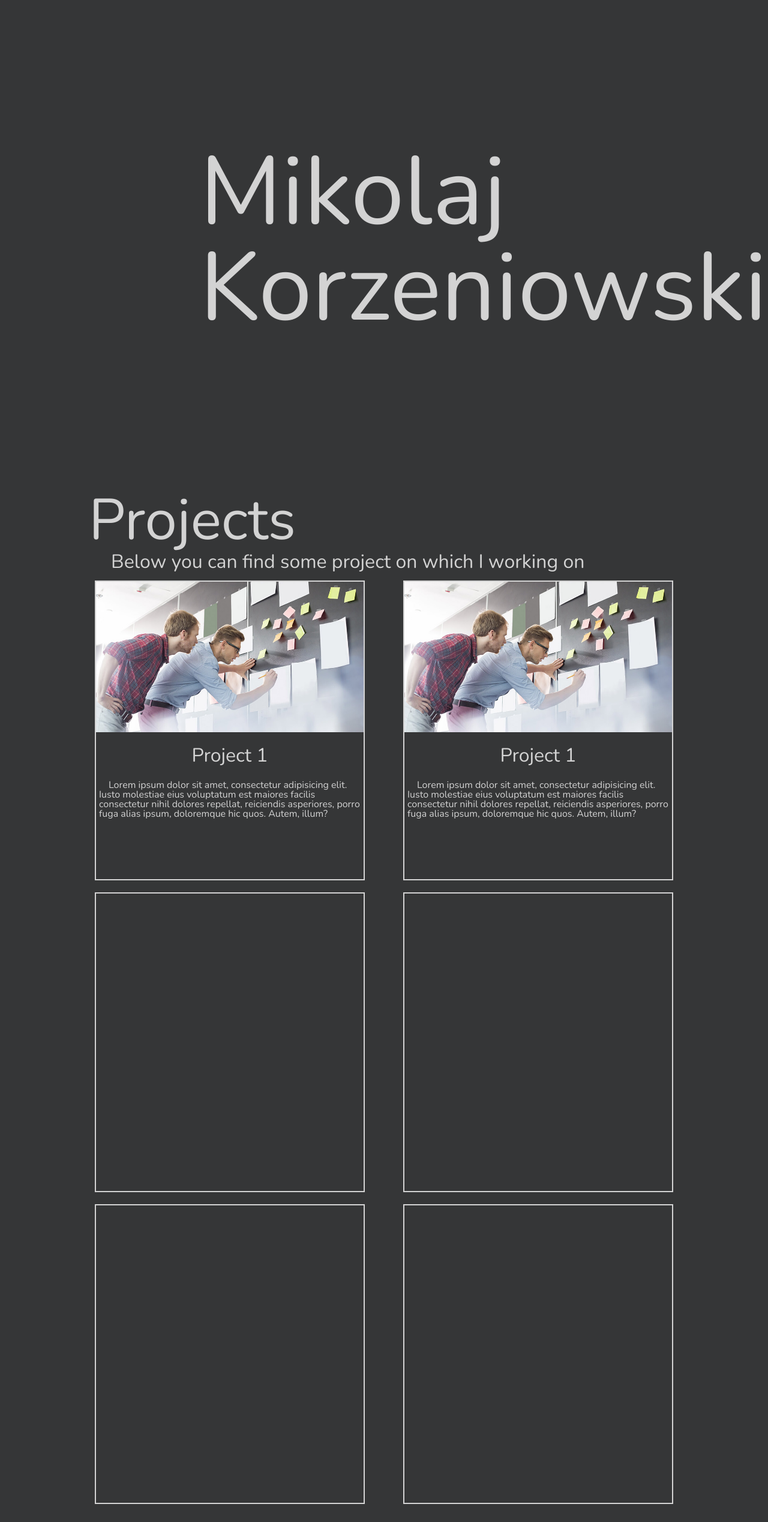
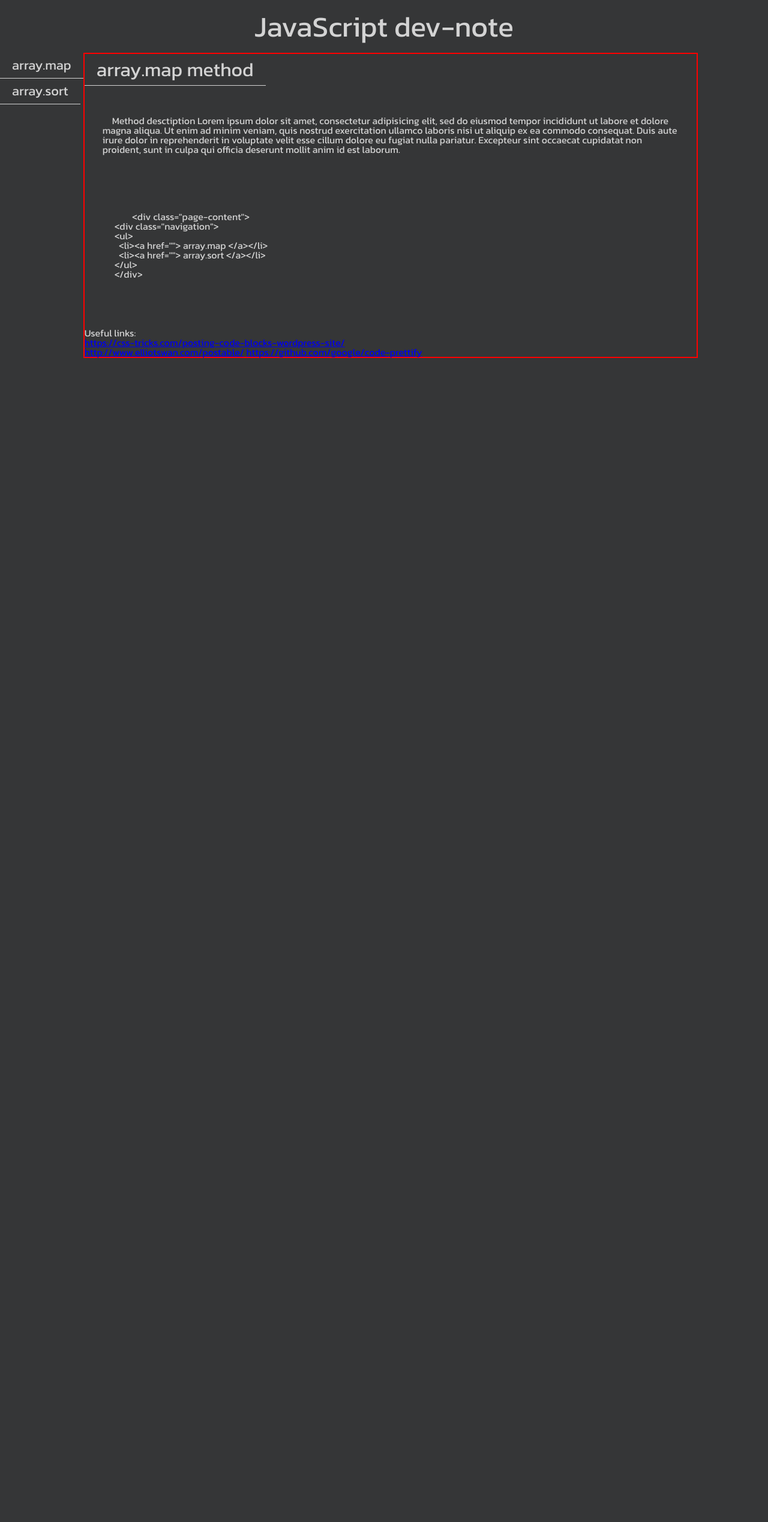
Before and after one commit to mkorzeniowski/devNote, a PHP site: page / in a window 1280 px wide. Shown: the whole page at 60% size. After the commit the page ends 597 px from the top, so only its background shows below. Run offline with PHP 8.4, Linux system fonts and the light colour scheme; style sheets or scripts are compiled from the project's sources; some libraries are stand-ins or nearby versions.

Commit message:
first commit added basic page layout

```diff
--- a/css/styles.css
+++ b/css/styles.css
@@ -2,120 +2,50 @@
   box-sizing: border-box; }
 
 body {
-  background: #353637; }
+  background: #353637;
+  font-family: 'Kanit', sans-serif;
+  color: #d3d3d3; }
 
 .page-content {
-  width: 80%;
-  margin: 0 auto; }
+  margin: 0 auto;
+  display: flex; }
 
-#welcomeSection {
-  display: flex;
-  justify-content: center;
-  align-items: center;
-  height: 800px; }
-
-.text-wrapper {
-  width: 60%; }
-  .text-wrapper h1 {
-    font-family: 'Nunito', sans-serif;
-    font-size: 10em;
-    color: #d3d3d3; }
-
-h2 {
-  font-family: 'Nunito', sans-serif;
-  font-size: 6em;
-  color: #d3d3d3; }
-
-p {
-  font-family: 'Nunito', sans-serif;
-  font-size: 2em;
+header h1 {
+  font-size: 3rem;
+  font-family: 'Kanit', sans-serif;
+  text-align: center;
   color: #d3d3d3;
-  text-indent: 1em;
-  padding: 5px; }
-
-.project-section-wrapper {
   padding: 20px; }
 
-.projects-wrapper {
-  display: flex;
-  justify-content: space-between;
-  flex-flow: row wrap; }
+.navigation ul {
+  list-style: none; }
+  .navigation ul li a {
+    display: inline-block;
+    text-decoration: none;
+    font-size: 22px;
+    padding: 10px 20px 10px;
+    border-bottom: 1px solid #d3d3d3;
+    color: #d3d3d3;
+    font-family: 'Kanit', sans-serif;
+    min-width: 120px; }
 
-.project-box {
-  height: 500px;
-  width: 450px;
-  margin: 10px;
-  border: 2px solid #d3d3d3;
-  position: relative;
-  overflow: hidden;
-  transition: 0.2s all; }
-  .project-box h3 {
-    font-family: 'Nunito', sans-serif;
-    font-size: 2em;
+a:visited {
+  color: white; }
+
+.article {
+  width: 80vw;
+  min-height: 400px;
+  border: 2px solid red; }
+  .article h2 {
+    font-size: 32px;
+    padding: 10px 20px 10px;
+    margin-bottom: 20px;
+    border-bottom: 1px solid #d3d3d3;
     color: #d3d3d3;
-    padding: 20px;
-    text-align: center; }
-  .project-box p {
-    font-size: 1rem; }
-  .project-box:hover {
-    background: #333;
-    border-bottom: 20px solid #d3d3d3; }
-  .project-box:before {
-    content: '';
-    width: 100%;
-    height: 0%;
-    background: #8B1C1C;
-    position: absolute;
-    transition: 0.5s all;
-    opacity: 0.5; }
-  .project-box:hover::before {
-    height: 53%; }
-  .project-box:hover .icon-wrapper {
-    top: 85px; }
-
-.icon-wrapper {
-  position: absolute;
-  top: -80px;
-  height: 80px;
-  left: 0;
-  right: 0;
-  display: flex;
-  transition: top 1s cubic-bezier(0.04, 0.51, 0.03, 1.38);
-  justify-content: center; }
-
-.icon-preview {
-  color: #d3d3d3;
-  font-family: 'Nunito', sans-serif;
-  width: 80px;
-  height: 80px;
-  background: #6C0707;
-  border-radius: 50%;
-  text-align: center;
-  line-height: 3rem;
-  float: left;
-  margin: 0px 10px 0px;
-  text-decoration: none;
-  line-height: 80px;
-  text-transform: uppercase;
-  font-weight: 800;
-  transition: all 0.2s;
-  position: relative; }
-  .icon-preview:before {
-    content: '';
-    width: 100%;
-    height: 100%;
-    background: #fff;
-    position: absolute;
-    border-radius: 50%;
-    top: 0px;
-    left: 0px;
-    transition: 0.5s all;
-    opacity: 0.3; }
-  .icon-preview:hover:before {
-    transform: scale(1.3);
-    opacity: 0; }
-  .icon-preview:hover {
-    transform: scale(1.1); }
-
-.project-thumbnail {
-  width: 100%; }
+    display: inline-block; }
+  .article p {
+    text-indent: 1rem;
+    padding: 30px; }
+  .article pre {
+    margin: 10px;
+    padding: 40px; }
--- /dev/null
+++ b/header.php
@@ -0,0 +1,3 @@
+<header>
+  <h1> JavaScript dev-note </h1>
+</header>
--- a/index.html
+++ b/index.html
@@ -4,9 +4,9 @@
 
 <head>
   <meta charset="utf-8">
-  <title> M.Korzeniowski </title>
+  <title> dev-note </title>
   <!--build:css css/main-min.css -->
-  <link href="https://fonts.googleapis.com/css?family=Nunito" rel="stylesheet">
+  <link href="https://fonts.googleapis.com/css?family=Kanit" rel="stylesheet">
   <link rel="stylesheet" href="css/reset.css">
   <link rel="stylesheet" href="css/styles.css">
 
@@ -14,73 +14,52 @@
 </head>
 
 <body>
+  <!-- <php include('header.php') ?> -->
   <header>
-    <nav>
-      <ul>
-        <li><a href=""></a></li>
-      </ul>
-      <ul>
-        <li><a href=""></a></li>
-      </ul>
-      <ul>
-        <li><a href=""></a></li>
-      </ul>
-      <ul>
-        <li><a href=""></a></li>
-      </ul>
-      <ul>
-        <li><a href=""></a></li>
-      </ul>
-    </nav>
+    <h1> JavaScript dev-note </h1>
   </header>
+
+
   <div class="page-content">
-    <section id="welcomeSection">
-      <div class="text-wrapper">
-        <h1>Mikolaj</h1>
-        <h1>Korzeniowski</h1>
-      </div>
+  <div class="navigation">
+    <ul>
+      <li><a href=""> array.map </a></li>
+      <li><a href=""> array.sort </a></li>
+    </ul>
+  </div>
+  <div class="article-wrapper">
+    <section class="article">
+      <h2> array.map method </h2>
+      <p> Method desctiption Lorem ipsum dolor sit amet, consectetur adipisicing elit, sed do eiusmod tempor incididunt ut labore et dolore magna aliqua. Ut enim ad minim veniam, quis nostrud exercitation ullamco laboris nisi ut aliquip ex ea commodo consequat. Duis aute irure dolor in reprehenderit in voluptate velit esse cillum dolore eu fugiat nulla pariatur. Excepteur sint occaecat cupidatat non proident, sunt in culpa qui officia deserunt mollit anim id est laborum.</p>
+      <?prettify linenums=1?>
+      <pre class="prettyprint">
+      <code>
+        &lt;div class=&quot;page-content&quot;&gt;
+&lt;div class=&quot;navigation&quot;&gt;
+&lt;ul&gt;
+  &lt;li&gt;&lt;a href=&quot;&quot;&gt; array.map &lt;/a&gt;&lt;/li&gt;
+  &lt;li&gt;&lt;a href=&quot;&quot;&gt; array.sort &lt;/a&gt;&lt;/li&gt;
+&lt;/ul&gt;
+&lt;/div&gt;
+      </code>
+    </pre>
+    <div>
+      Useful links:</br>
+      <a href="https://css-tricks.com/posting-code-blocks-wordpress-site/">https://css-tricks.com/posting-code-blocks-wordpress-site/</a></br>
+      <a href="http://www.elliotswan.com/postable/">http://www.elliotswan.com/postable/</a>
+      <a href="https://github.com/google/code-prettify">https://github.com/google/code-prettify</a>
+    </div>
     </section>
-    <section>
-      <div class="project-section-wrapper">
-        <div class="project-section-header">
-          <h2>Projects</h2>
-          <p> Below you can find some project on which I working on</p>
-        </div>
-        <div class="projects-wrapper">
-          <div class="project-box">
-            <img src="img/project.jpg" alt="" class="project-thumbnail">
-            <div class="project-describe">
-              <h3> Project 1</h3>
-              <p> Lorem ipsum dolor sit amet, consectetur adipisicing elit. Iusto molestiae eius voluptatum est maiores facilis consectetur nihil dolores repellat, reiciendis asperiores, porro fuga alias ipsum, doloremque hic quos. Autem, illum?</p>
-            </div>
-            <div class="icon-wrapper">
-              <a href="#" class="icon-preview live-preview"> Live </a>
-              <a href="#" class="icon-preview code-preview"> Code </a>
-            </div>
-          </div>
-          <div class="project-box">
-            <img src="img/project.jpg" alt="" class="project-thumbnail">
-            <div class="project-describe">
-              <h3> Project 1</h3>
-              <p> Lorem ipsum dolor sit amet, consectetur adipisicing elit. Iusto molestiae eius voluptatum est maiores facilis consectetur nihil dolores repellat, reiciendis asperiores, porro fuga alias ipsum, doloremque hic quos. Autem, illum?</p>
-            </div>
-            <div class="icon-wrapper">
-              <a href="#" class="icon-preview live-preview"> Live </a>
-              <a href="#" class="icon-preview code-preview"> Code </a>
-            </div>
-          </div>
-          <div class="project-box">      </div>
-          <div class="project-box">      </div>
-          <div class="project-box">      </div>
-          <div class="project-box">      </div>
-        </div>
-      </div>
-    </section>
-    <footer>
+  </div>
+  </div>
 
-    </footer>
+  <footer>
+
+  </footer>
+
   </div>
 </body>
+<script src="https://cdn.rawgit.com/google/code-prettify/master/loader/run_prettify.js?lang=css&amp;skin=sons-of-obsidian"></script>
 <script type="text/javascript" src="js/script1.js"></script>
 
 </html>
--- a/scss/styles.scss
+++ b/scss/styles.scss
@@ -1,149 +1,69 @@
-*{
+* {
   box-sizing: border-box;
 }
 
-
-body{
+body {
   background: #353637;
+  font-family: 'Kanit', sans-serif;
+  color: #d3d3d3;
 }
 
-.page-content{
-  width: 80%;
+.page-content {
   margin: 0 auto;
+  display: flex;
 }
+/// header part
+header h1 {
+  font-size: 3rem;
+  font-family: 'Kanit', sans-serif;
+  text-align: center;
+  color: #d3d3d3;
+  padding: 20px;
+}
+.navigation {
 
-#welcomeSection{
-  display: flex;
-  justify-content: center;
-  align-items: center;
-  height: 800px;
 }
-
-.text-wrapper{
-  width: 60%;
-  h1{
-    font-family: 'Nunito', sans-serif;
-    font-size: 10em;
-    color: #d3d3d3;
+.navigation ul {
+  list-style: none;
+  li {
+    a {
+      display: inline-block;
+      text-decoration: none;
+      font-size: 22px;
+      padding: 10px 20px 10px;
+      border-bottom: 1px solid #d3d3d3;
+      color: #d3d3d3;
+      font-family: 'Kanit', sans-serif;
+      min-width: 120px;
+    }
   }
 }
 
-h2 {
-  font-family: 'Nunito', sans-serif;
-  font-size: 6em;
-  color: #d3d3d3;
+a:visited{
+  color: white;
 }
 
+
+/// article section
+.article{
+width: 80vw;
+min-height: 400px;
+border: 2px solid red;
+h2{
+  font-size: 32px;
+  padding: 10px 20px 10px;
+  margin-bottom: 20px;
+  border-bottom: 1px solid #d3d3d3;
+  color: #d3d3d3;
+  display: inline-block;
+}
 p{
-  font-family: 'Nunito', sans-serif;
-  font-size: 2em;
-  color: #d3d3d3;
-  text-indent: 1em;
-  padding: 5px;
+  text-indent: 1rem;
+  padding: 30px;
 }
 
-// style for project section start
-
-.project-section-wrapper{
-  padding: 20px;
+pre {
+  margin: 10px;
+  padding: 40px;
 }
-
-.projects-wrapper{
-  display: flex;
-  justify-content: space-between;
-  flex-flow: row wrap;
 }
-
-.project-box{
-  height: 500px;
-  width: 450px;
-  margin: 10px;
-  border: 2px solid #d3d3d3;
-  position: relative;
-  overflow: hidden;
-  transition: 0.2s all;
-  h3{
-    font-family: 'Nunito', sans-serif;
-    font-size: 2em;
-    color: #d3d3d3;
-    padding: 20px;
-    text-align: center;
-  }
-  p {
-    font-size: 1rem;
-  }
-  &:hover {
-    background: #333;
-    border-bottom: 20px solid #d3d3d3;
-  }
-
-  &:before{
-    content: '';
-    width: 100%;
-    height: 0%;
-    background: #8B1C1C;
-    position: absolute;
-    transition: 0.5s all;
-    opacity: 0.5;
-  }
-
-  &:hover::before{
-    height: 53%;
-  }
-  &:hover .icon-wrapper{
-    top: 85px;
-  }
-}
-
-.icon-wrapper{
-  position: absolute;
-  top: -80px;
-  height: 80px;
-  left: 0;
-  right: 0;
-  display: flex;
-  transition: top 1s cubic-bezier(0.04, 0.51, 0.03, 1.38);
-  justify-content: center;
-}
-
-.icon-preview{
-  color: #d3d3d3;
-  font-family: 'Nunito', sans-serif;
-  width: 80px;
-  height: 80px;
-  background: #6C0707;
-  border-radius: 50%;
-  text-align: center;
-  line-height: 3rem;
-  float: left;
-  margin: 0px 10px 0px;
-  text-decoration: none;
-  line-height: 80px;
-  text-transform: uppercase;
-  font-weight: 800;
-  transition: all 0.2s;
-  position: relative;
-  &:before{
-    content: '';
-    width: 100%;
-    height: 100%;
-    background: #fff;
-    position: absolute;
-    border-radius: 50%;
-    top: 0px;
-    left: 0px;
-    transition: 0.5s all;
-    opacity: 0.3;
-  }
-  &:hover:before {
-    transform: scale(1.3);
-    opacity: 0;
-  }
-  &:hover{
-    transform: scale(1.1);
-  }
-}
-
-.project-thumbnail{
-  width: 100%;
-}
```
